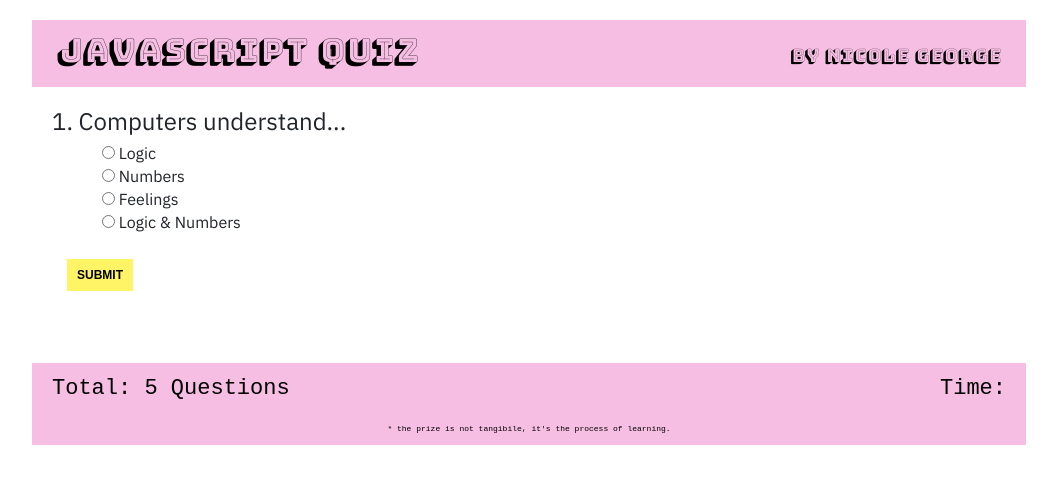
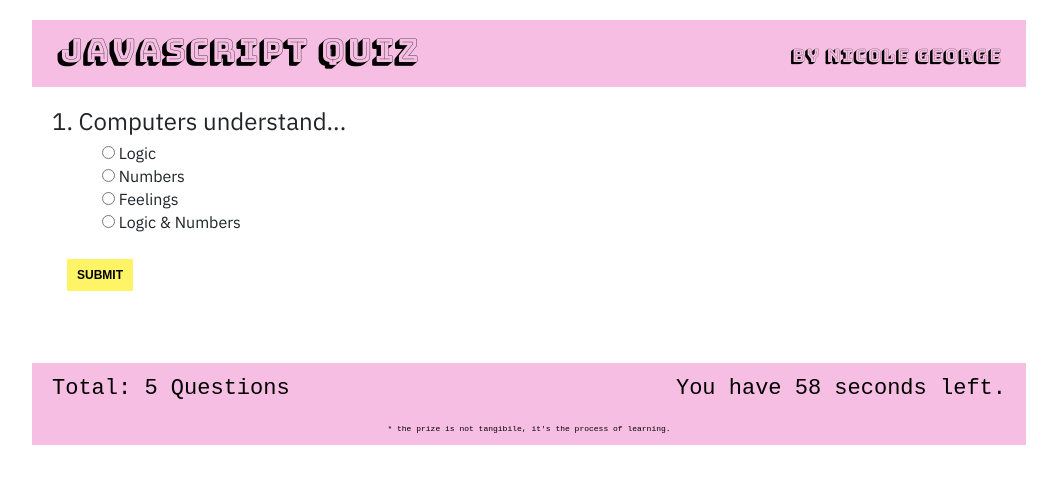
Before and after one commit to NicoleGeorge/javascript-quiz-app, a plain HTML site: page index.html in a window 1280 px wide. Both pictures are taken after a click on the button "LET'S PLAY". Shown: the whole page, without its empty margins (111-1168 px from the left). Drawn offline with nearby package versions, Linux system fonts and the light colour scheme.

Commit message:
added timer function to load when 'let's play' button is clicked

```diff
--- a/index.html
+++ b/index.html
@@ -91,7 +91,7 @@
 
         <footer>
           <div class="float-left total">Total: 5 Questions </div>
-          <div class="float-right timer">Time: </div>
+          <div id="timer" class="float-right timer"></div>
           <p class="disclaimer">* the prize is not tangibile, it's the process of learning.</p>
         </footer>
       </main>
--- a/js/quiz.js
+++ b/js/quiz.js
@@ -27,7 +27,13 @@ $(document).ready(function() {
         $('#q1').show();
     // hide intro section when button is clicked
         $('.intro').hide();
+
     });
+
+     $('#play').click(function(){
+         countdown();
+
+     })
 
 
     // optimising the code - creating a universal click handler to process each question/answer
@@ -44,6 +50,26 @@ $(document).ready(function() {
         return false;
     });
 
+    //  TIMER FUNCTION
+
+        var timer = 60;
+        var url = 'index.html';
+
+        function countdown () {
+            setTimeout(countdown, 1000);
+            $('#timer').html('You have ' + timer + ' seconds left.');
+            timer --;
+
+            if (timer < 0) {
+                window.location = url;
+                timer = 0;
+            }
+
+        }
+
+    // countdown();
+
+          //countdown(); //working - but need to stop it from going into the -ves.
 });
 
 // Processing the answers: compare the submitted answers against the correct answers
@@ -73,7 +99,7 @@ function process(n) {
     return false;
 }
 
-//  TIMER FUNCTION
+
 
 
 
```
